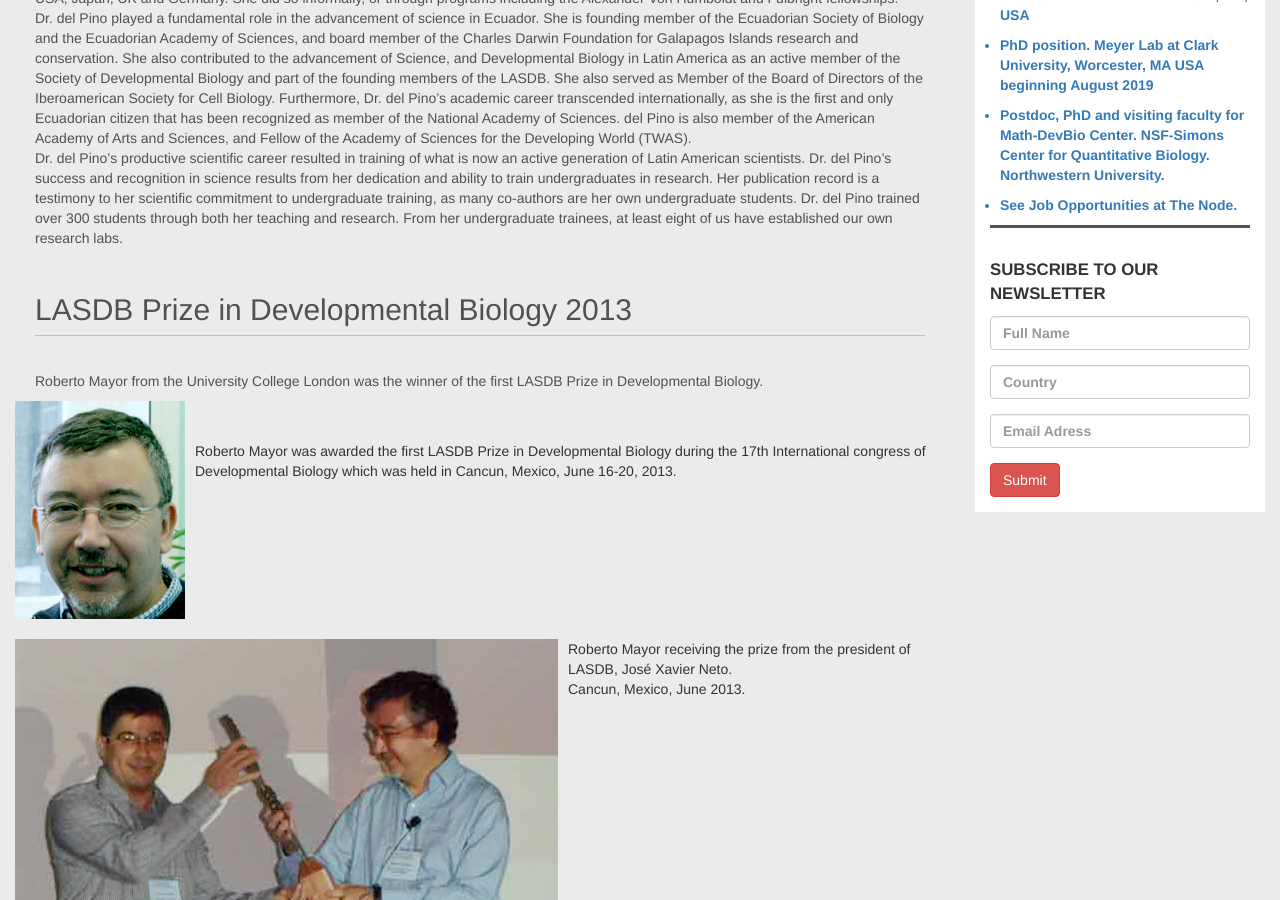
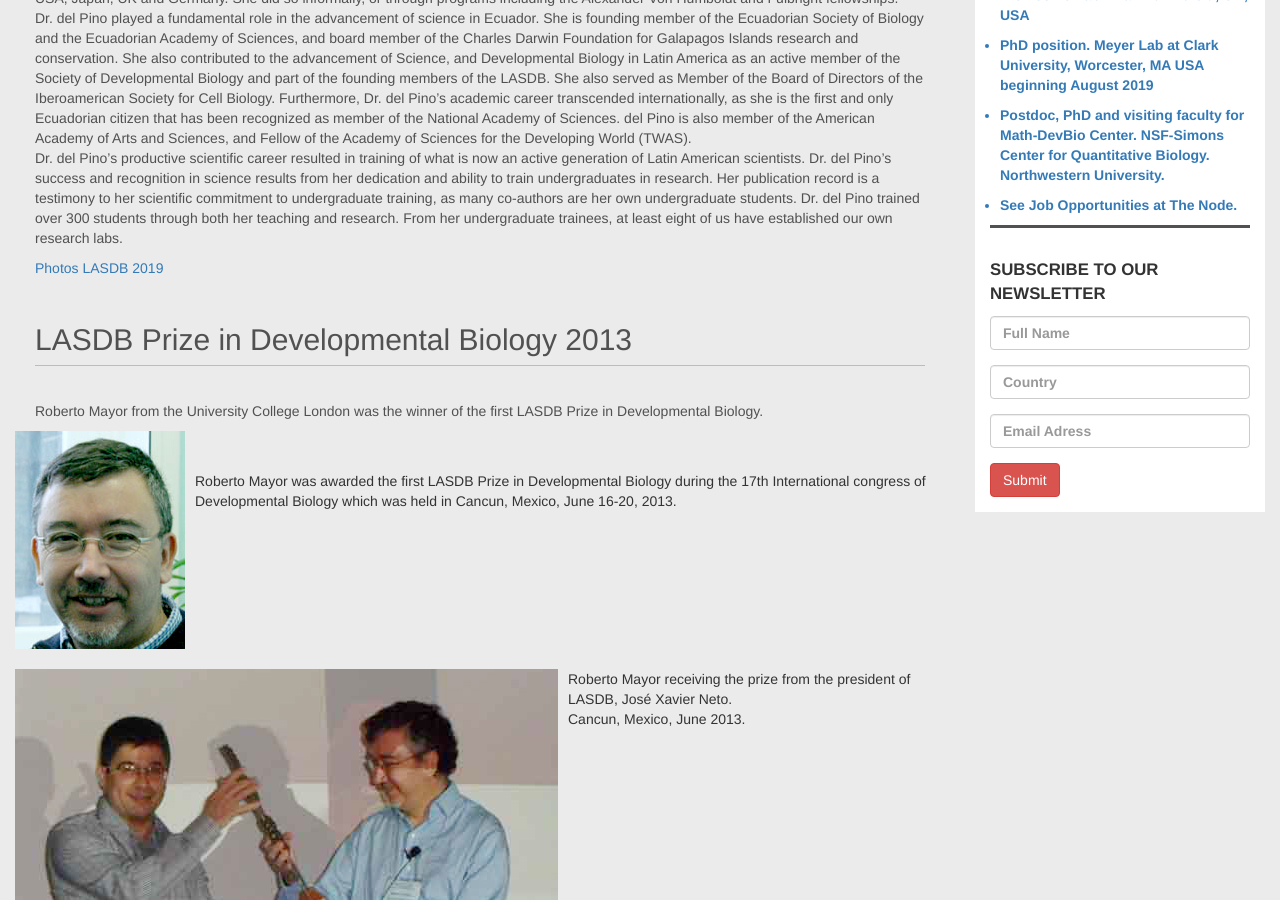
Before and after one commit to lasdb/lasdb.github.io, a Jekyll site: the page built from pages/prize.html, in a window 1280 px wide and 900 px high, scrolled down 1020 px. Built offline with Jekyll 4.4.1, drawn with Linux system fonts in a browser that asks for light colours; nearby versions of some CDN libraries.

Commit message:
Update prize.html

```diff
--- a/pages/prize.html
+++ b/pages/prize.html
@@ -19,6 +19,8 @@ Dr. del Pino introduced the field of Developmental Biology to Ecuador and for a
 Dr. del Pino played a fundamental role in the advancement of science in Ecuador. She is founding member of the Ecuadorian Society of Biology and the Ecuadorian Academy of Sciences, and board member of the Charles Darwin Foundation for Galapagos Islands research and conservation. She also contributed to the advancement of Science, and Developmental Biology in Latin America as an active member of the Society of Developmental Biology and part of the founding members of the LASDB. She also served as Member of the Board of Directors of the Iberoamerican Society for Cell Biology. Furthermore, Dr. del Pino’s academic career transcended internationally, as she is the first and only Ecuadorian citizen that has been recognized as member of the National Academy of Sciences. del Pino is also member of the American Academy of Arts and Sciences, and Fellow of the Academy of Sciences for the Developing World (TWAS). <br>
 Dr. del Pino’s productive scientific career resulted in training of what is now an active generation of Latin American scientists. Dr. del Pino’s success and recognition in science results from her dedication and ability to train undergraduates in research. Her publication record is a testimony to her scientific commitment to undergraduate training, as many co-authors are her own undergraduate students. Dr. del Pino trained over 300 students through both her teaching and research. From her undergraduate trainees, at least eight of us have established our own research labs.
  </p>
+<p><a href="https://www.facebook.com/pg/lasdb.development/photos/?tab=album&album_id=1156701691205915" target="_blank">Photos LASDB 2019</a></p>
+
 
      </div>
 </div>
```
